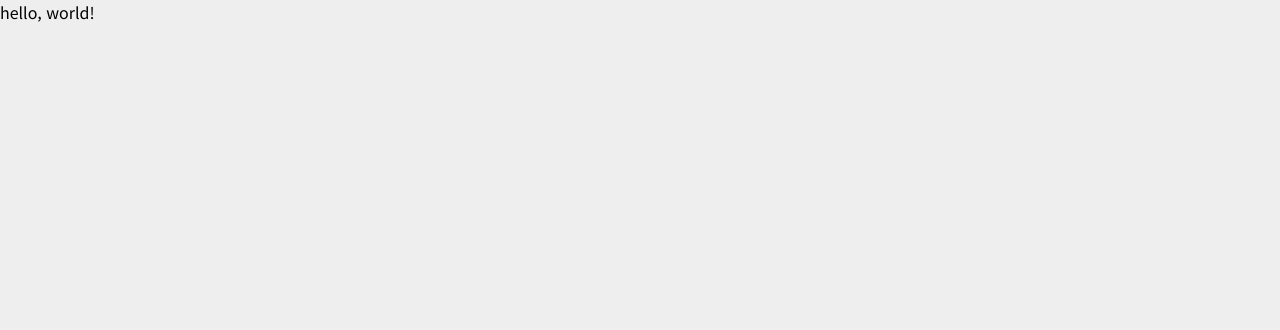
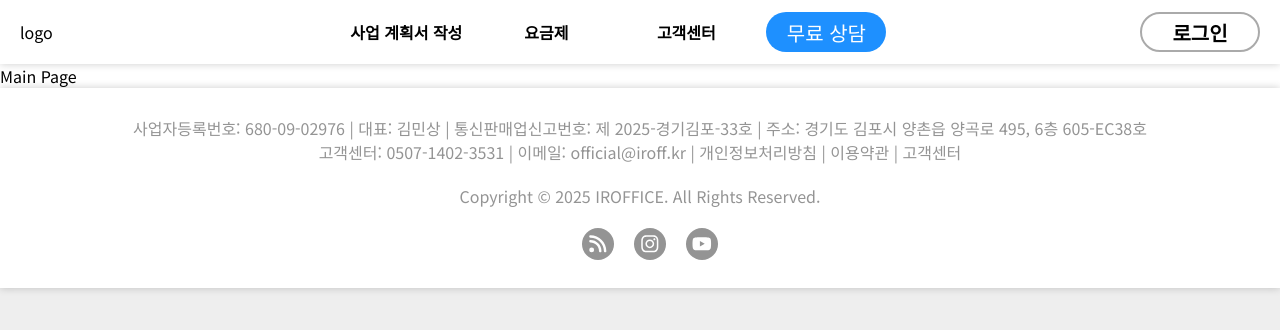
Before and after one commit to Iroff1/support-lab-frontend, a React app: page / in a window 1280 px wide. Shown: the top 330 px of the page. Built offline with nearby package versions, Linux system fonts and the light colour scheme.

Commit message:
feat: 라우팅 경로에 MainPage 추가

```diff
--- a/src/App.tsx
+++ b/src/App.tsx
@@ -1,5 +1,15 @@
+import Layout from '@components/common/Layout';
+import MainPage from '@pages/MainPage';
+import { Route, Routes } from 'react-router-dom';
+
 const App = () => {
-  return <div>hello, world!</div>;
+  return (
+    <Routes>
+      <Route element={<Layout />}>
+        <Route path="/" element={<MainPage />} />
+      </Route>
+    </Routes>
+  );
 };
 
 export default App;
--- a/src/components/main/MainContents.tsx
+++ b/src/components/main/MainContents.tsx
@@ -3,6 +3,7 @@ import styled from 'styled-components';
 
 const MainContentsBlock = styled(Responsive)`
   padding: 0;
+  margin-top: 64px;
 `;
 
 const MainContents = () => {
```
